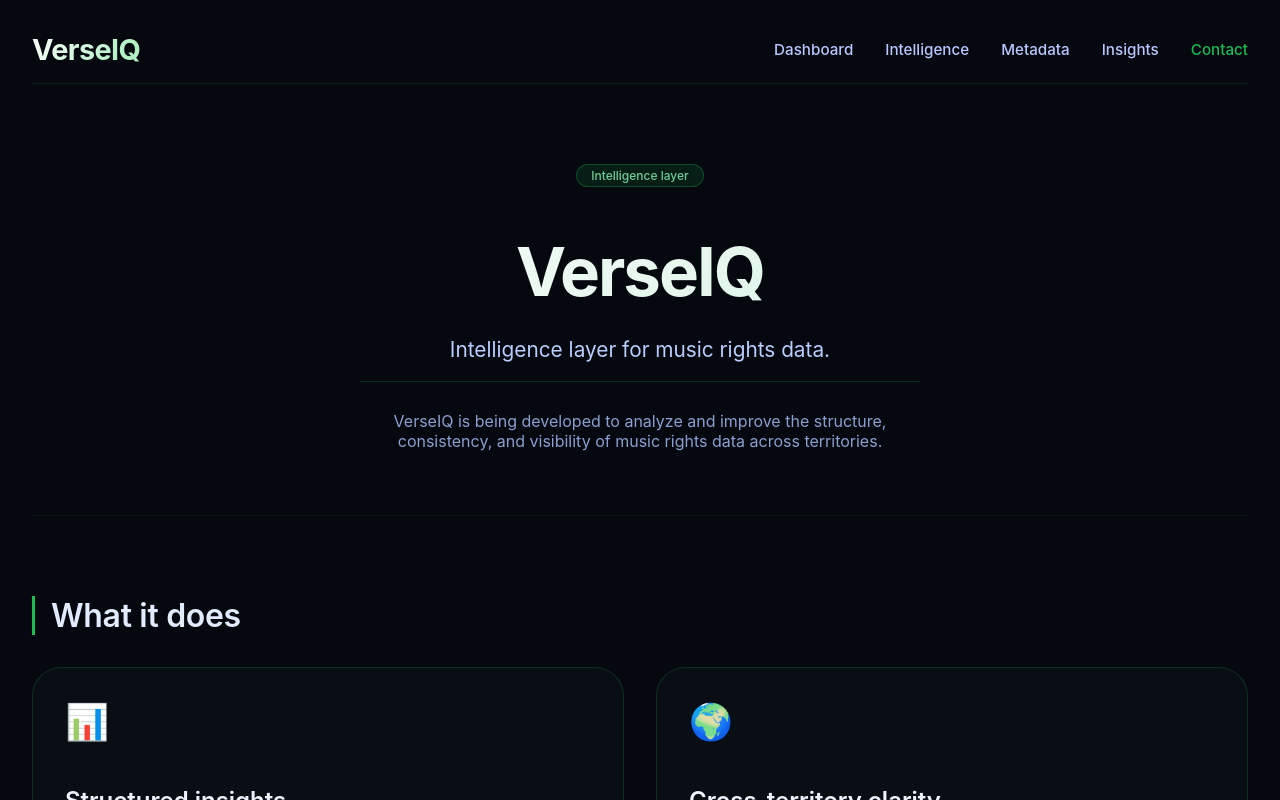
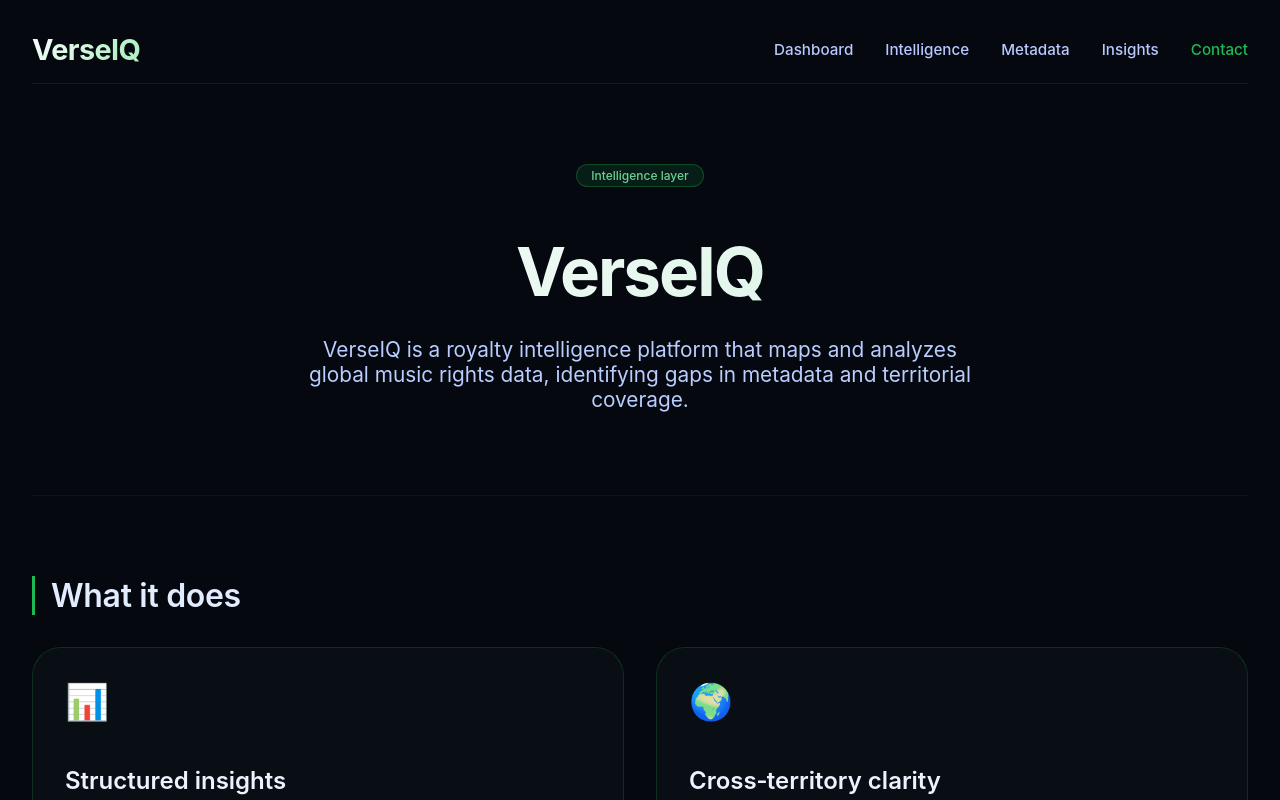
Before and after one commit to mrglennc64/verseiq, a Next.js app: page / in a window 1280 px wide. Shown: the top 800 px of the page. Built offline with nearby package versions, Linux system fonts and the light colour scheme.

Commit message:
Initial commit — VerseIQ Next.js app with marketing landing page and dashboard

```diff
--- a/app/page.tsx
+++ b/app/page.tsx
@@ -131,11 +131,7 @@ export default function HomePage() {
         <div className="hero">
           <span className="badge-soon">Intelligence layer</span>
           <h1>VerseIQ</h1>
-          <div className="hero-sub">Intelligence layer for music rights data.</div>
-          <p className="hero-desc">
-            VerseIQ is being developed to analyze and improve the structure, consistency, and visibility
-            of music rights data across territories.
-          </p>
+          <div className="hero-sub">VerseIQ is a royalty intelligence platform that maps and analyzes global music rights data, identifying gaps in metadata and territorial coverage.</div>
         </div>
 
         <div className="section">
```
